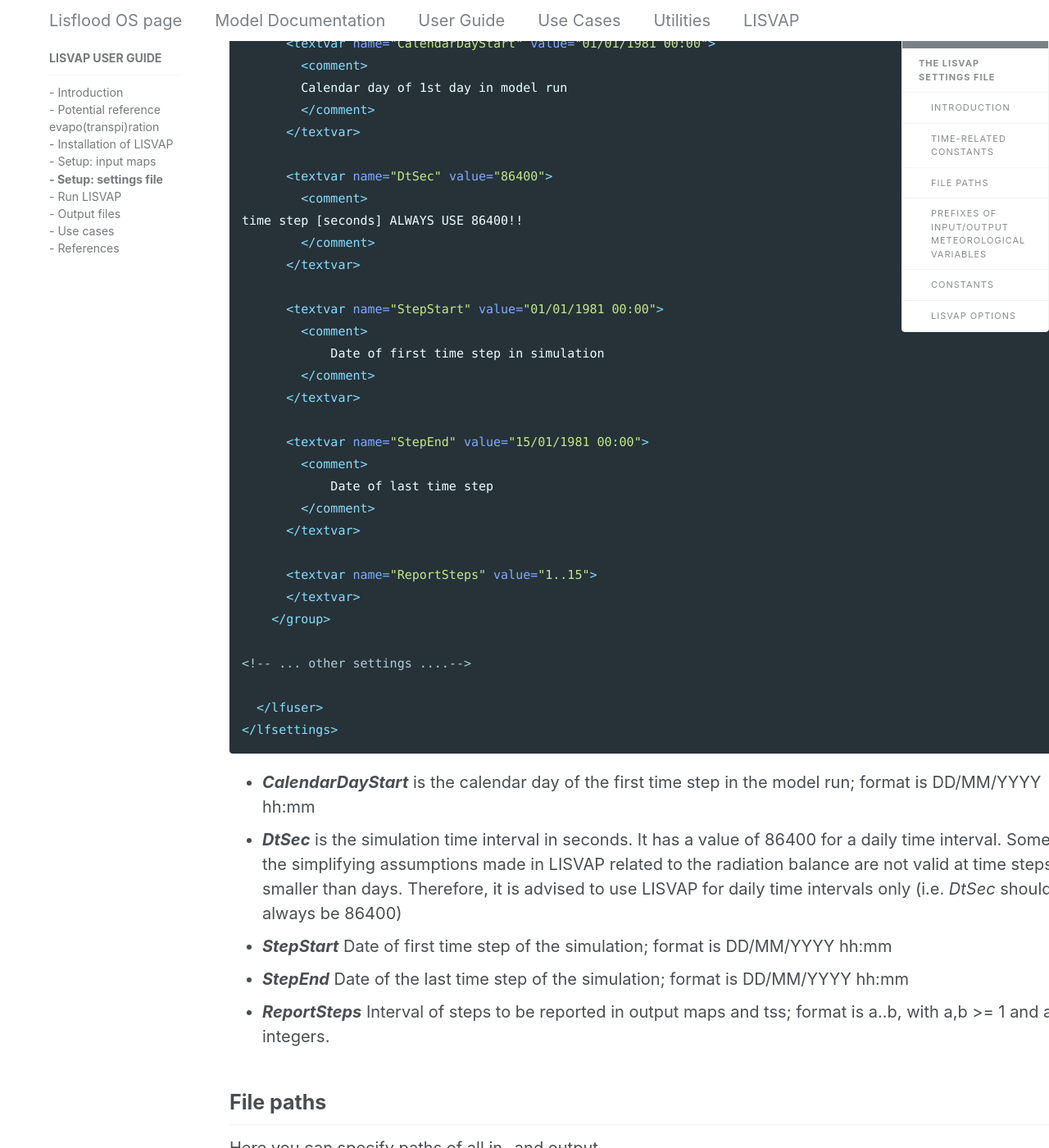
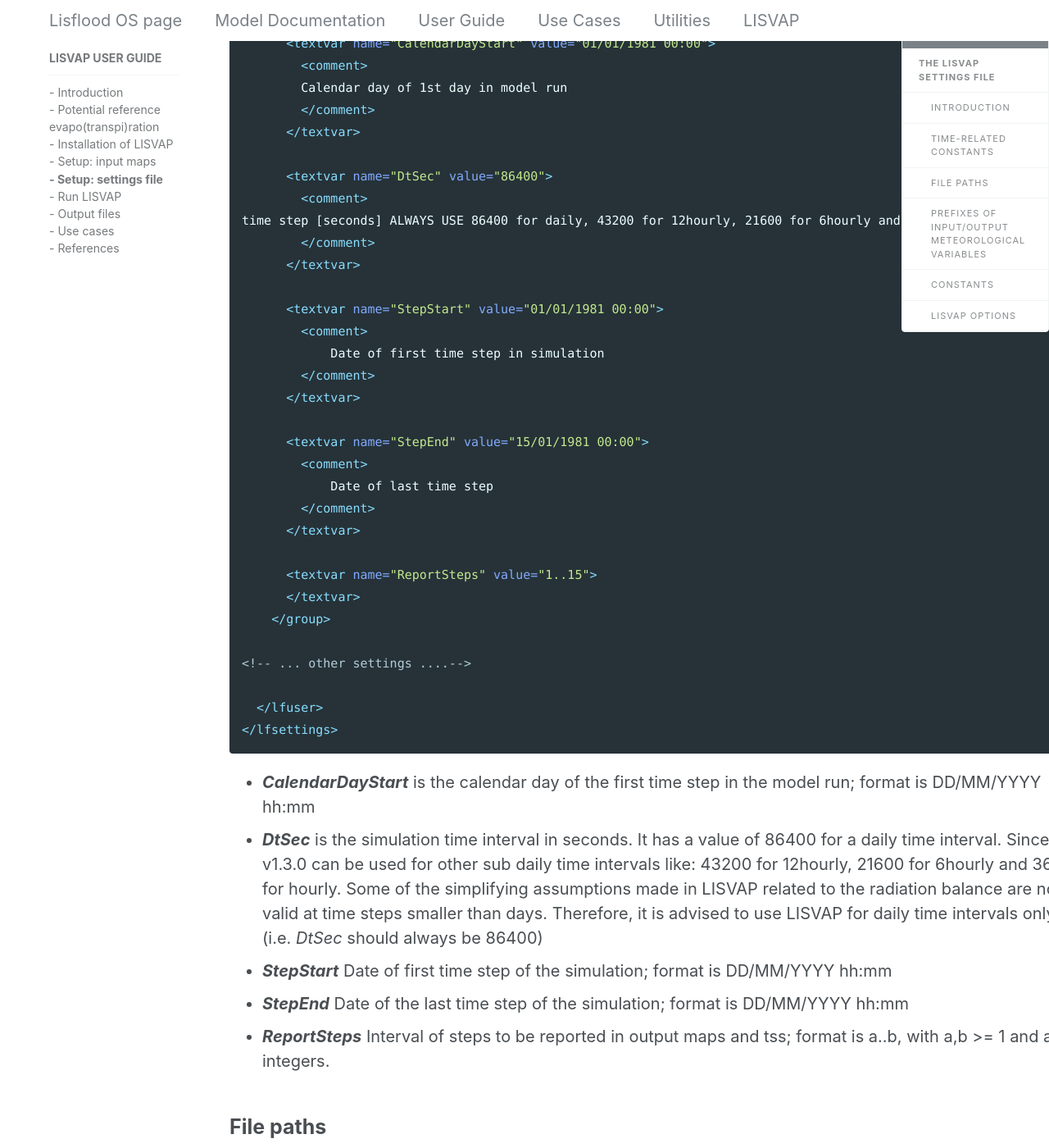
Before and after one commit to ec-jrc/lisflood-lisvap, a Jekyll site: the page built from 3_2_LISVAP_settingsfile/index.md, in a window 1280 px wide and 1400 px high, scrolled down 1153 px. Shown: the whole window at 82% size. Built offline with Jekyll 4.4.1, drawn with Linux system fonts in a browser that asks for light colours; nearby versions of some CDN libraries; our own code applies the rules of GitHub Pages for plain Markdown files; formulas are drawn with MathJax 3.

Commit message:
Issue #64: sub-daily netcdf processing

````diff
--- a/3_2_LISVAP_settingsfile/index.md
+++ b/3_2_LISVAP_settingsfile/index.md
@@ -39,7 +39,7 @@ TIME-RELATED CONSTANTS
 
       <textvar name="DtSec" value="86400">
         <comment>
-time step [seconds] ALWAYS USE 86400!!
+time step [seconds] ALWAYS USE 86400 for daily, 43200 for 12hourly, 21600 for 6hourly and 3600 for hourly!!
         </comment>
       </textvar>
 
@@ -66,7 +66,7 @@ time step [seconds] ALWAYS USE 86400!!
  ```
 
 -  ***CalendarDayStart*** is the calendar day of the first time step in the model run; format is DD/MM/YYYY hh:mm
--  ***DtSec*** is the simulation time interval in seconds. It has a value of 86400  for a daily time interval. Some of the simplifying assumptions made in LISVAP related to the radiation balance are not valid at time steps smaller than days. Therefore, it is advised to use LISVAP for daily time intervals only (i.e. *DtSec* should always be 86400)
+-  ***DtSec*** is the simulation time interval in seconds. It has a value of 86400 for a daily time interval. Since v1.3.0 can be used for other sub daily time intervals like: 43200 for 12hourly, 21600 for 6hourly and 3600 for hourly. Some of the simplifying assumptions made in LISVAP related to the radiation balance are not valid at time steps smaller than days. Therefore, it is advised to use LISVAP for daily time intervals only (i.e. *DtSec* should always be 86400)
 -  ***StepStart*** Date of first time step of the simulation; format is DD/MM/YYYY hh:mm
 -  ***StepEnd*** Date of the last time step of the simulation; format is DD/MM/YYYY hh:mm
 -  ***ReportSteps*** Interval of steps to be reported in output maps and tss; format is a..b, with a,b >= 1 and a, b integers.
````
